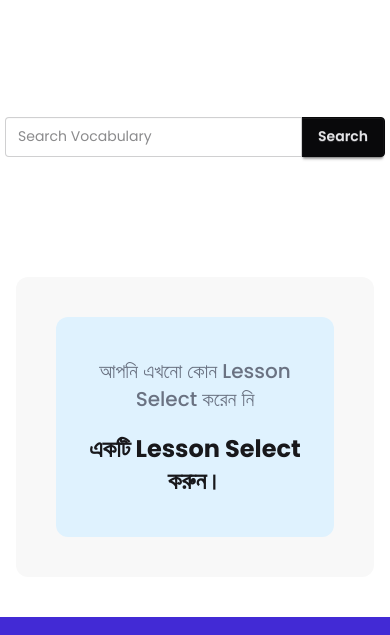
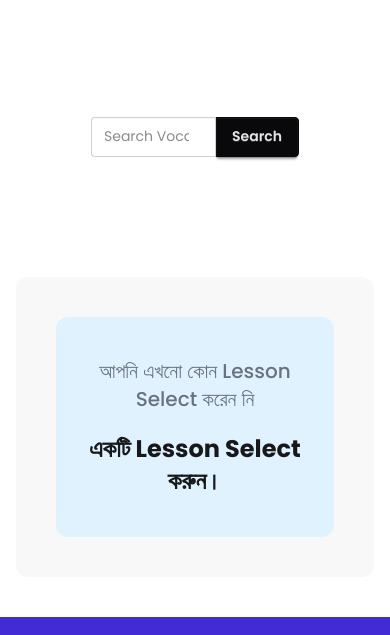
Before and after one commit to MD-Sabbir-Hosain-Rafi99/english_janalaApi, a plain HTML site: page index.html in a window 390 px wide. Shown: the part 836-1471 px from the top of the page. Drawn offline with nearby package versions, Linux system fonts and the light colour scheme; no server answers.

Commit message:
Serch section responsive done

```diff
--- a/index.html
+++ b/index.html
@@ -111,7 +111,7 @@
     <!-- Lesson Buttons End -->
 
     <section class="flex justify-center py-20">
-        <div class="join">
+        <div class="join max-w-52 md:max-w-full">
             <div>
                 <label class="input validator join-item">
                     <input id="searchInputField" type="search" placeholder="Search Vocabulary"/>
```
